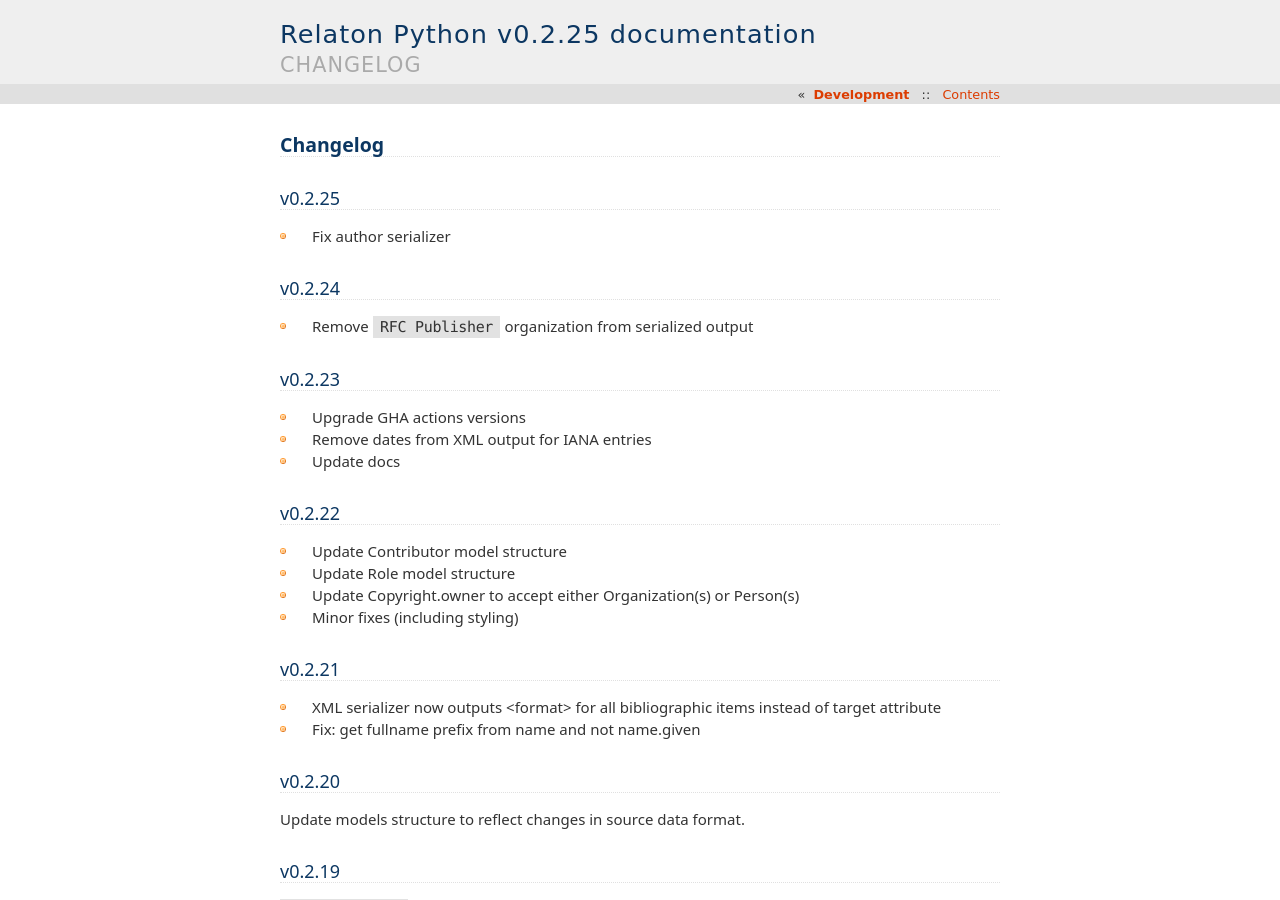
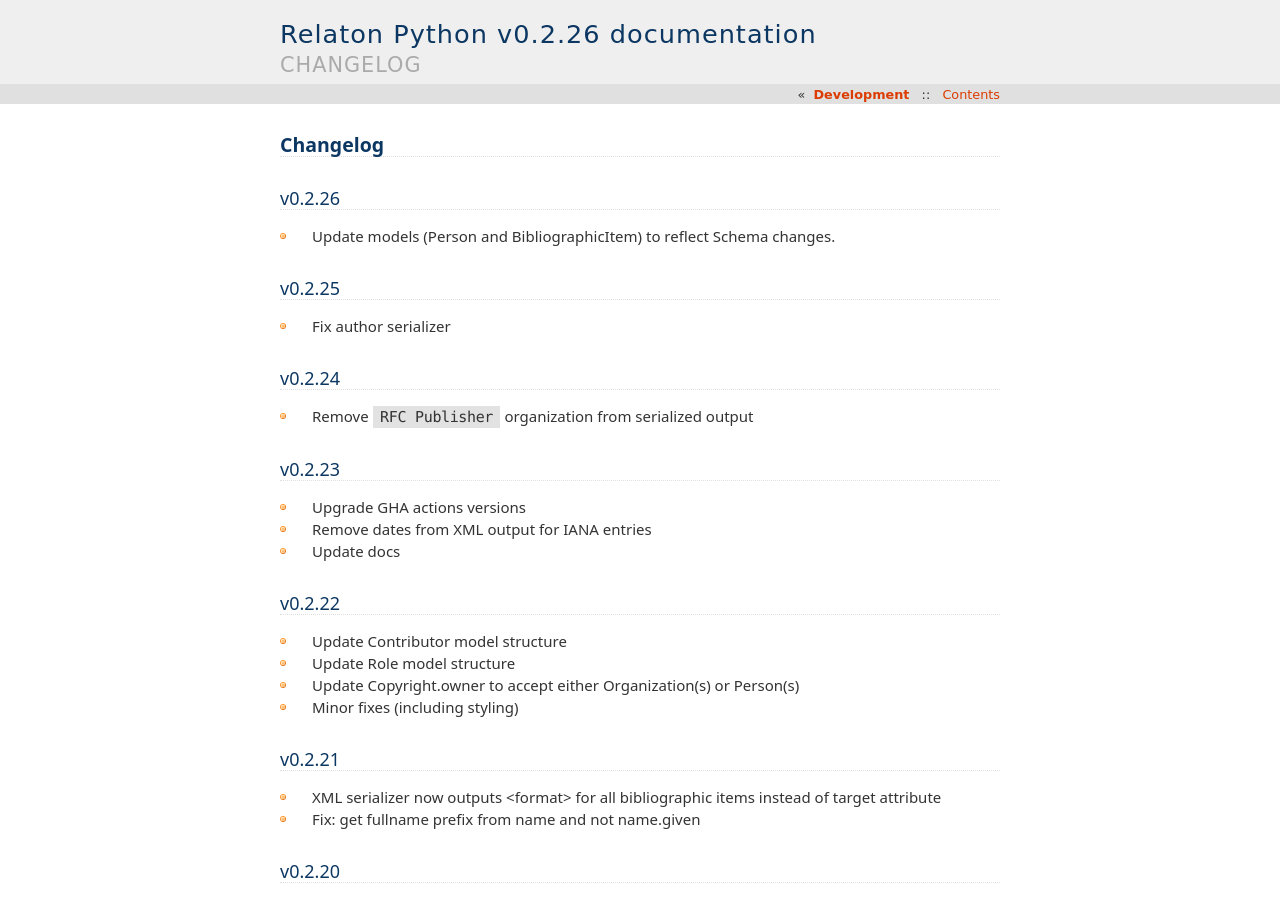
Before and after one commit to relaton/relaton-py, a Sphinx documentation site: the page built from docs/changelog.rst, in a window 1280 px wide and 900 px high. Built offline with Sphinx 7.4.7, drawn with Linux system fonts in a browser that asks for light colours.

Commit message:
chore: bump relaton version

```diff
--- a/docs/changelog.rst
+++ b/docs/changelog.rst
@@ -2,6 +2,11 @@
 Changelog
 =========
 
+
+v0.2.26
+=======
+
+- Update models (Person and BibliographicItem) to reflect Schema changes.
 
 v0.2.25
 =======
--- a/relaton/__init__.py
+++ b/relaton/__init__.py
@@ -1 +1 @@
-__version__ = '0.2.25'
+__version__ = '0.2.26'
```
